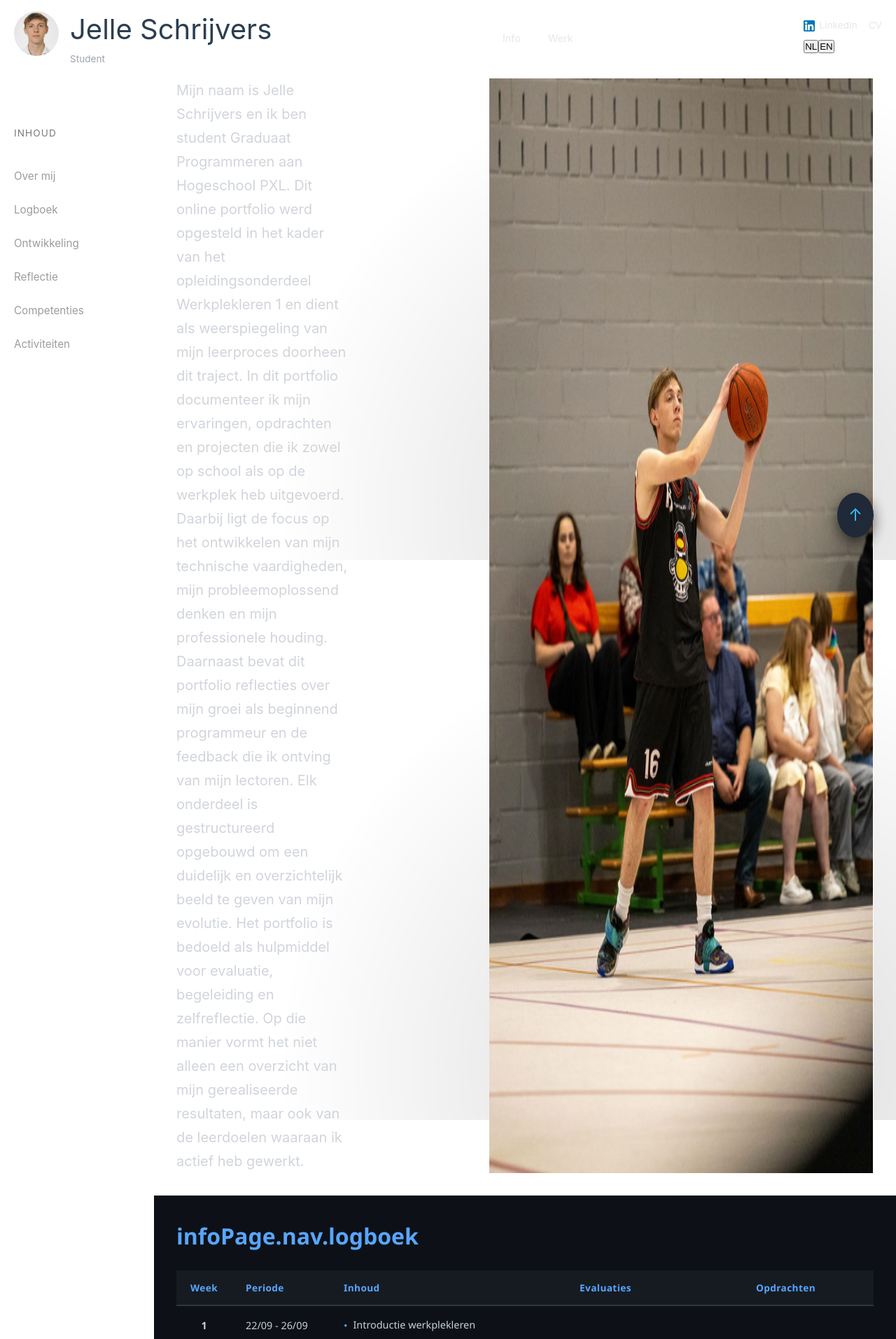
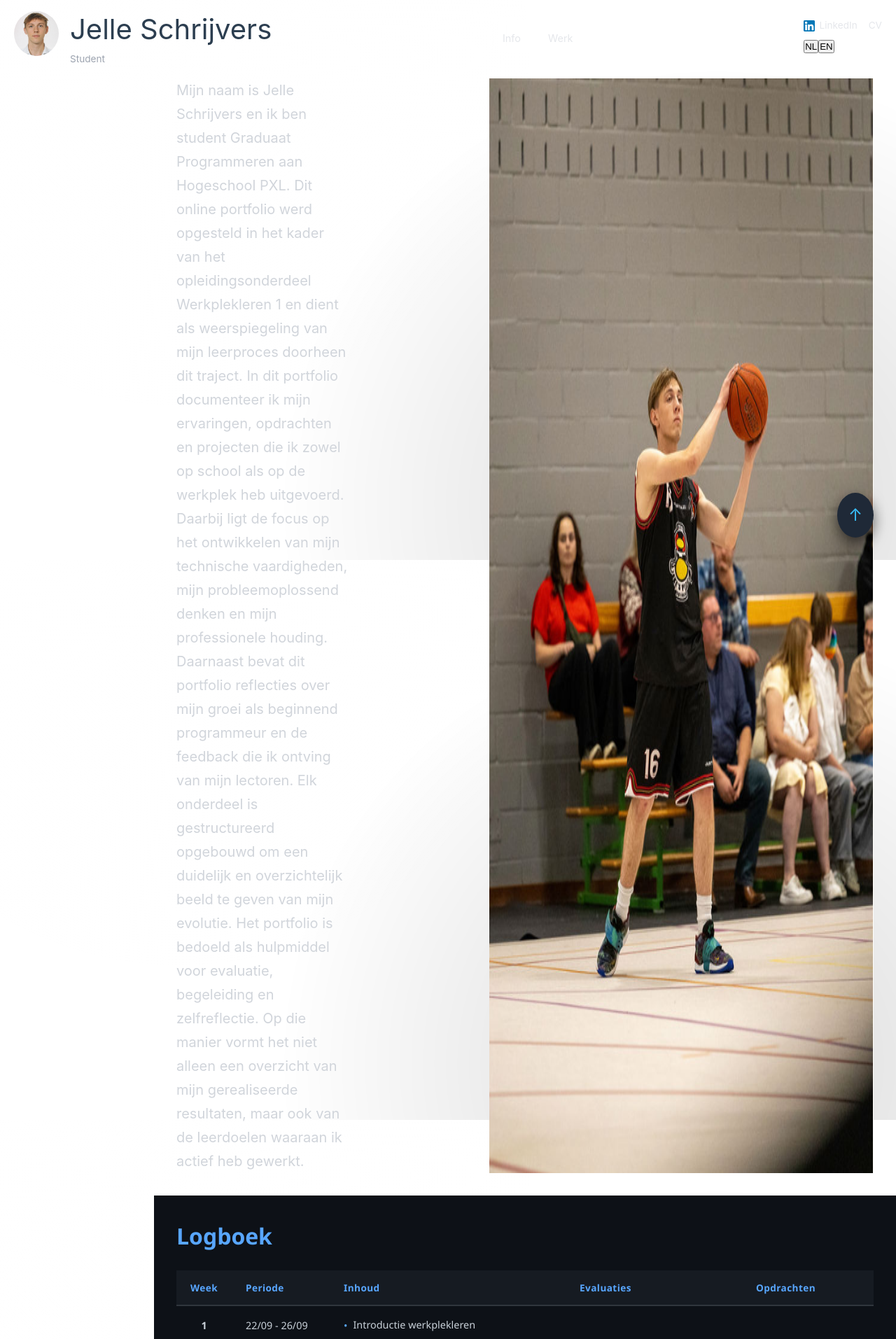
Before and after one commit to JelleSchrijvers-PXL/portfolio2-JelleSchrijvers-PXL, a Vue app in the folder portfolio/: page / in a window 1280 px wide. Shown: the top 1913 px of the page at 70% size. Built offline with nearby package versions, Linux system fonts and the light colour scheme.

Commit message:
debugging

```diff
--- a/portfolio/src/components/sidenav.vue
+++ b/portfolio/src/components/sidenav.vue
@@ -1,63 +1,149 @@
 <script setup>
 import { useI18n } from 'vue-i18n'
+import { useRoute } from 'vue-router'
+import { computed, onMounted, ref, nextTick } from 'vue'
 
 const { t } = useI18n()
+const route = useRoute()
+
+const navKey = computed(() => {
+  if (route.name === 'info') return 'infoPage.nav'
+  if (route.name === 'work') return 'workPage.nav'
+  return null
+})
+
+const opdrachten = computed(() =>
+  t('workPage.opdrachten', [], { returnObjects: true })
+)
+
+const pes = computed(() =>
+  t('workPage.pes', [], { returnObjects: true })
+)
+
+const activeId = ref(null)
+
+onMounted(async () => {
+  await nextTick()
+
+  const sections = document.querySelectorAll('section[id]')
+
+  const observer = new IntersectionObserver(
+    (entries) => {
+      entries.forEach((entry) => {
+        if (entry.intersectionRatio > 0.5) {
+          activeId.value = entry.target.id
+        }
+      })
+    },
+    {
+      threshold: [0.3, 0.5, 0.7]
+    }
+  )
+
+  sections.forEach((section) => observer.observe(section))
+})
+
+const scrollTo = (id) => {
+  const el = document.getElementById(id)
+
+  if (el) {
+    const yOffset = -80
+    const y =
+      el.getBoundingClientRect().top +
+      window.pageYOffset +
+      yOffset
+
+    window.scrollTo({
+      top: y,
+      behavior: 'smooth'
+    })
+  }
+}
 </script>
 
 <template>
-<aside>
-  <div class="container-nav-content">
-    <ul>
-      <li class="header-lijst-sections">{{ t('nav.content') }}</li>
+  <aside v-if="navKey">
+    <div class="container-nav-content">
 
-      <li><a href="#aboutme">{{ t('nav.aboutme') }}</a></li>
-      <li><a href="#logboek">{{ t('nav.logboek') }}</a></li>
-      <li><a href="#ontwikkeling">{{ t('nav.ontwikkeling') }}</a></li>
-      <li><a href="#reflectie">{{ t('nav.reflectie') }}</a></li>
-      <li><a href="#competenties">{{ t('nav.competenties') }}</a></li>
-      <li><a href="#activiteiten">{{ t('nav.activiteiten') }}</a></li>
-    </ul>
-  </div>
-</aside>
+      <!-- WORK PAGE -->
+      <ul v-if="route.name === 'work'">
+
+        <li class="header-lijst-sections">Opdrachten</li>
+        <li v-for="opdracht in opdrachten" :key="opdracht.id">
+          <a
+            :class="{ active: activeId === opdracht.id }"
+            @click.prevent="scrollTo(opdracht.id)"
+          >
+            {{ opdracht.title }}
+          </a>
+        </li>
+
+        <li class="header-lijst-sections" style="margin-top: 1rem;">
+          PE's
+        </li>
+        <li v-for="pe in pes" :key="pe.id">
+          <a
+            :class="{ active: activeId === pe.id }"
+            @click.prevent="scrollTo(pe.id)"
+          >
+            {{ pe.title }}
+          </a>
+        </li>
+
+      </ul>
+
+    </div>
+  </aside>
 </template>
 
 <style scoped>
 .container-nav-content {
   position: fixed;
   margin-top: 5rem;
-  width: 200px;
+  width: 220px;
   padding: 20px;
 }
 
-/* NAV STYLING */
 .container-nav-content ul {
   display: flex;
   flex-direction: column;
-  gap: 1rem;
+  gap: 0.8rem;
 }
 
-/* LIST HEADER */
 .header-lijst-sections {
   text-transform: uppercase;
-  font-size: 0.85rem;
-  letter-spacing: 0.08em;
-  color: #7a7a7a;
-  margin-bottom: 1rem;
+  font-size: 0.75rem;
+  letter-spacing: 0.1em;
+  color: #6e6e6e;
 }
 
-/* LIST ITEMS */
-.container-nav-content li {
-  list-style: none;
-}
-
-/* LINKS */
 .container-nav-content a {
   color: #9c9c9c;
   text-decoration: none;
-  font-size: 0.95rem;
-  transition: color 0.2s ease;
+  font-size: 0.9rem;
+  transition: all 0.25s ease;
+  position: relative;
+  cursor: pointer;
 }
+
 .container-nav-content a:hover {
-  color: #ffffff;
+  color: white;
+  transform: translateX(4px);
+}
+
+.container-nav-content a.active {
+  color: white;
+  font-weight: 500;
+}
+
+.container-nav-content a.active::before {
+  content: '';
+  position: absolute;
+  left: -10px;
+  top: 50%;
+  transform: translateY(-50%);
+  width: 3px;
+  height: 70%;
+  background: white;
 }
 </style>
--- a/portfolio/src/components/workpreviews.vue
+++ b/portfolio/src/components/workpreviews.vue
@@ -27,7 +27,7 @@ const pesFixed = computed(() =>
     <!-- Opdrachten -->
     <div class="container-projecten">
       <h2>Opdrachten</h2>
-      <section v-for="item in opdrachtenFixed" :key="item.id">
+      <section v-for="item in opdrachtenFixed" :key="item.id" :id="item.id">
         <router-link :to="`/project/${item.id}`">
           <article class="opdracht">
             <h3>{{ item.title }}</h3>
@@ -41,7 +41,7 @@ const pesFixed = computed(() =>
      <div class="containter-PE">
       <h2>PE's</h2>
 
-      <section v-for="item in pesFixed" :key="item.id">
+      <section v-for="item in pesFixed" :key="item.id" :id="item.id">
         <router-link :to="`/project/${item.id}`">
           <article class="opdracht">
             <h3>{{ item.title }}</h3>
--- a/portfolio/src/locales/en.json
+++ b/portfolio/src/locales/en.json
@@ -3,7 +3,13 @@
     "student": "Student",
     "info": "Info",
     "work": "Work",
-    "cv": "Resume",
+    "cv": "Resume"
+  },
+  "footer": {
+    "backToTop": "Back to top"
+  },
+  "infoPage" :{
+    "nav" :{
     "content": "Content",
     "aboutme": "About me",
     "logboek": "Logbook",
@@ -11,11 +17,7 @@
     "reflectie": "Reflection",
     "competenties": "Competencies",
     "activiteiten": "Activities"
-  },
-  "footer": {
-    "backToTop": "Back to top"
-  },
-  "infoPage" :{
+    },
     "about": {
     "text": "My name is Jelle Schrijvers and I am a student in the Associate Degree Programming at Hogeschool PXL. This online portfolio was created as part of the Workplace Learning 1 course and serves as a reflection of my learning process throughout this trajectory. In this portfolio, I document my experiences, assignments, and projects that I have carried out both at school and in the workplace. The focus here is on developing my technical skills, my problem-solving thinking, and my professional attitude. Additionally, this portfolio contains reflections on my growth as a beginning programmer and the feedback I received from my lecturers. Each section is structured to provide a clear and organized overview of my progress. The portfolio is intended as a tool for evaluation, guidance, and self-reflection. In this way, it forms not only an overview of my achieved results but also of the learning objectives I have actively worked on."
   },
@@ -440,5 +442,16 @@
        }
     ]
   }
+},
+"workPage" : {
+  "nav" : {
+    "content": "Content",
+    "aboutme": "About me",
+    "logboek": "Logbook",
+    "ontwikkeling": "Development",
+    "reflectie": "Reflection",
+    "competenties": "Competencies",
+    "activiteiten": "Activities"
+  }
 }
 }
--- a/portfolio/src/locales/nl.json
+++ b/portfolio/src/locales/nl.json
@@ -3,19 +3,21 @@
     "student": "Student",
     "info": "Info",
     "work": "Werk",
-    "cv": "CV",
-    "content": "Inhoud",
+    "cv": "CV"
+  },
+  "footer": {
+    "backToTop": "Terug naar boven"
+  },
+  "infoPage":{
+    "nav" : {
+      "content": "Inhoud",
     "aboutme": "Over mij",
     "logboek": "Logboek",
     "ontwikkeling": "Ontwikkeling",
     "reflectie": "Reflectie",
     "competenties": "Competenties",
     "activiteiten": "Activiteiten"
-  },
-  "footer": {
-    "backToTop": "Terug naar boven"
-  },
-  "infoPage":{
+    },
   "about": {
     "text": "Mijn naam is Jelle Schrijvers en ik ben student Graduaat Programmeren aan Hogeschool PXL. Dit online portfolio werd opgesteld in het kader van het opleidingsonderdeel Werkplekleren 1 en dient als weerspiegeling van mijn leerproces doorheen dit traject. In dit portfolio documenteer ik mijn ervaringen, opdrachten en projecten die ik zowel op school als op de werkplek heb uitgevoerd. Daarbij ligt de focus op het ontwikkelen van mijn technische vaardigheden, mijn probleemoplossend denken en mijn professionele houding. Daarnaast bevat dit portfolio reflecties over mijn groei als beginnend programmeur en de feedback die ik ontving van mijn lectoren. Elk onderdeel is gestructureerd opgebouwd om een duidelijk en overzichtelijk beeld te geven van mijn evolutie. Het portfolio is bedoeld als hulpmiddel voor evaluatie, begeleiding en zelfreflectie. Op die manier vormt het niet alleen een overzicht van mijn gerealiseerde resultaten, maar ook van de leerdoelen waaraan ik actief heb gewerkt."
   },
@@ -437,6 +439,15 @@
   }
 },
 "workPage":{
+  "nav" : {
+    "content": "Inhoud",
+    "aboutme": "Over mij",
+    "logboek": "ijdfosi",
+    "ontwikkeling": "Ontwikkeling",
+    "reflectie": "Reflectie",
+    "competenties": "Competenties",
+    "activiteiten": "Activiteiten"
+  },
   "opdrachten" : [
   {
     "id": "scratch",
--- a/portfolio/src/pages/work.vue
+++ b/portfolio/src/pages/work.vue
@@ -1,7 +1,22 @@
 <script setup>
 import Workpreviews from '@/components/workpreviews.vue';
 
+onMounted(() => {
+  const sections = document.querySelectorAll('section')
 
+  const observer = new IntersectionObserver(
+    (entries) => {
+      entries.forEach((entry) => {
+        if (entry.isIntersecting) {
+          entry.target.classList.add('visible')
+        }
+      })
+    },
+    { threshold: 0.1 }
+  )
+
+  sections.forEach((section) => observer.observe(section))
+})
 </script>
 
 <template>
```
